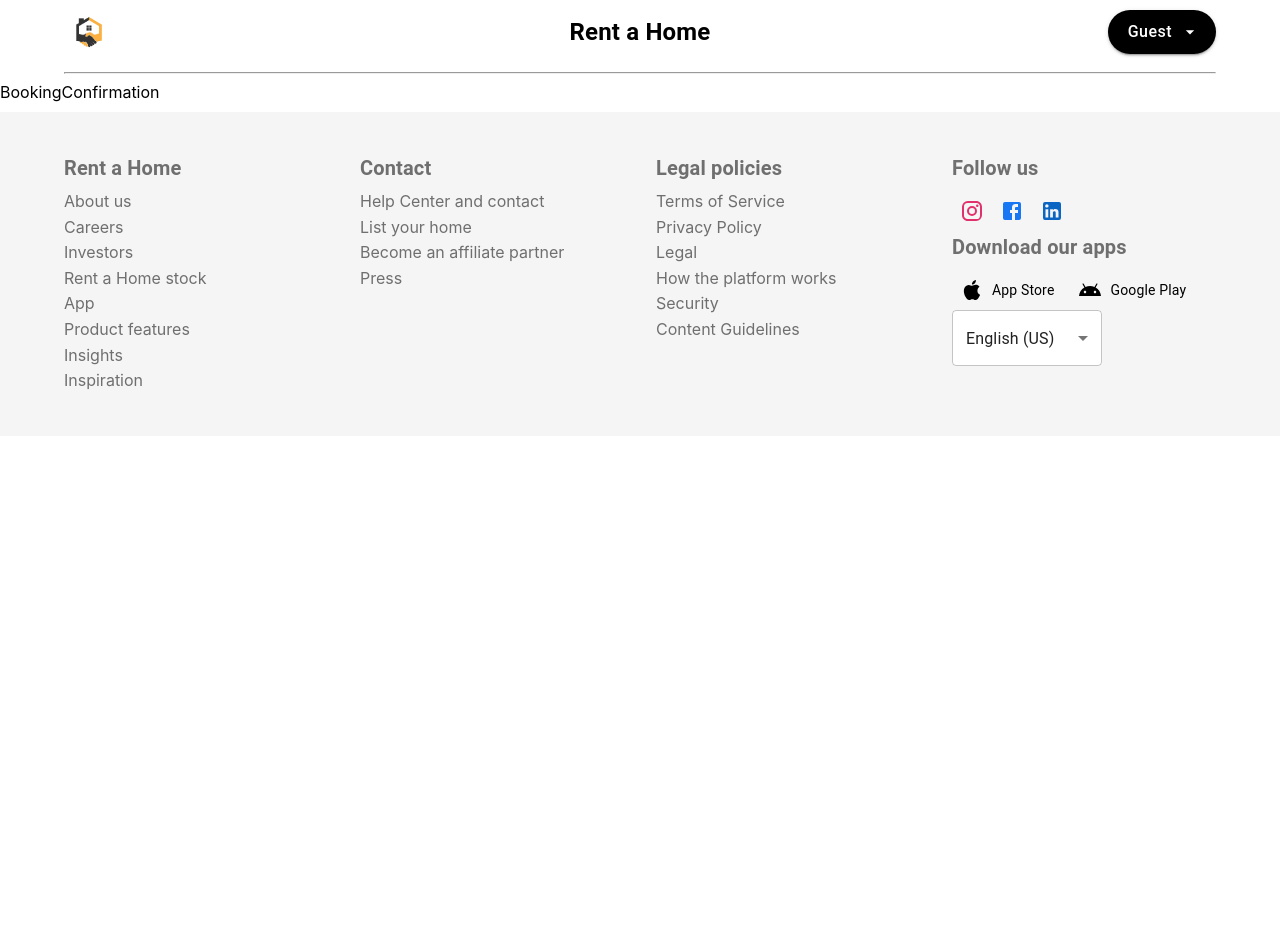
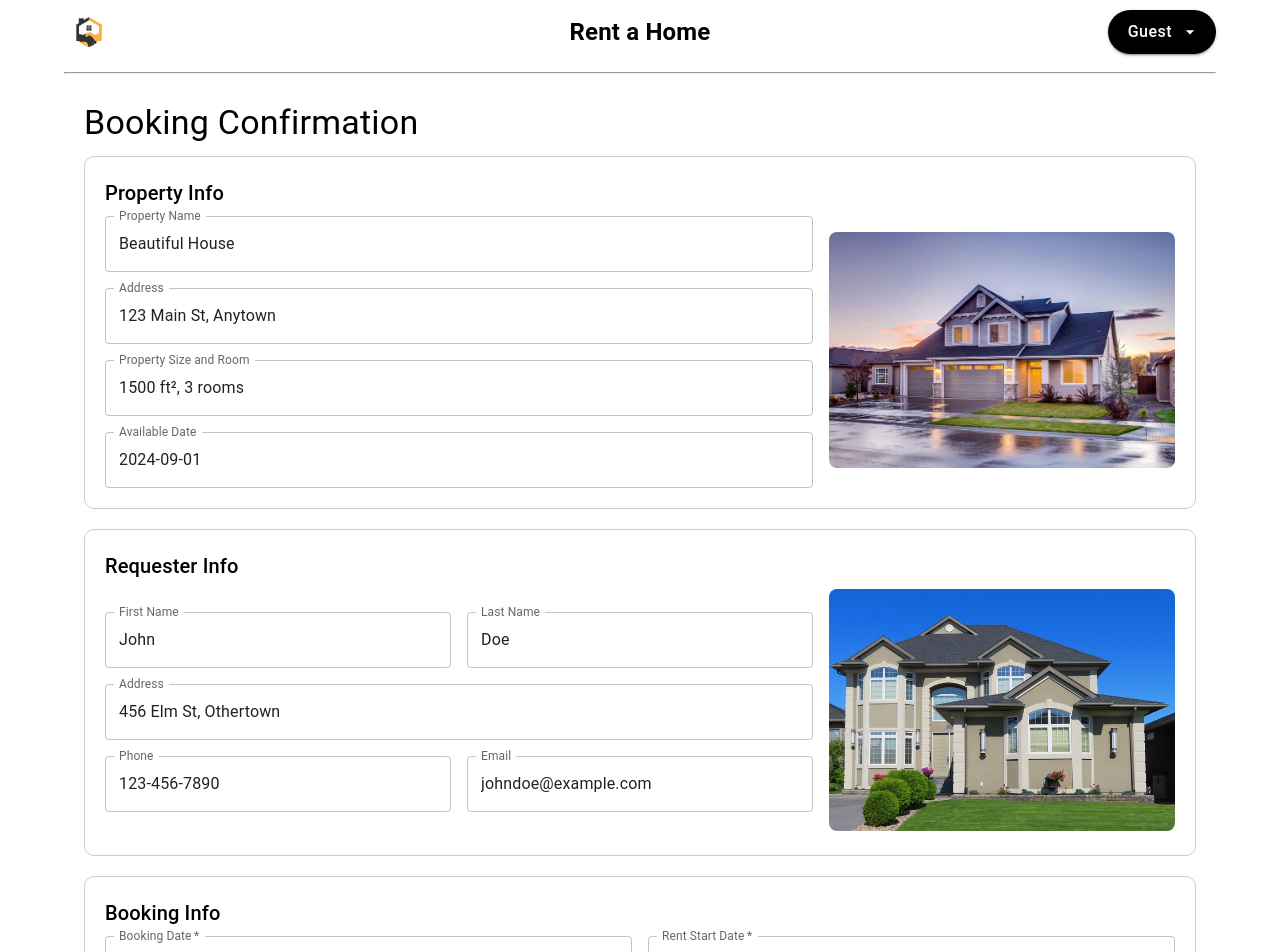
Before and after one commit to mayusuf/tolet-wap, a React (Create React App) app: page /booking-confirmation/1/1 in a window 1280 px wide. Shown: the top 952 px of the page. Before the commit the page ends 800 px from the top, so only its background shows below. Built offline with nearby package versions, Linux system fonts and the light colour scheme.

Commit message:
Booking Confirmation added

```diff
--- a/src/components/BookingConfirmation.jsx
+++ b/src/components/BookingConfirmation.jsx
@@ -1,9 +1,289 @@
-import React from 'react'
+import React, { useState } from "react";
+import {
+  Box,
+  Grid,
+  TextField,
+  Button,
+  Typography,
+  Container,
+} from "@mui/material";
+import { ToastContainer, toast } from "react-toastify";
+import "react-toastify/dist/ReactToastify.css";
+import Swal from "sweetalert2";
+import { useNavigate } from "react-router-dom";
 
 const BookingConfirmation = () => {
+  const navigate = useNavigate();
+
+  const [propertyInfo] = useState({
+    propertyName: "Beautiful House",
+    address: "123 Main St, Anytown",
+    sizeAndRoom: "1500 ft², 3 rooms",
+    description: "A beautiful house with a great view.",
+    rent: "$1500/month",
+    availableDate: "2024-09-01",
+    imageUrl: "/images/image-1.jpg",
+  });
+
+  const [requesterInfo] = useState({
+    firstName: "John",
+    lastName: "Doe",
+    address: "456 Elm St, Othertown",
+    phone: "123-456-7890",
+    email: "johndoe@example.com",
+    imageUrl: "/images/image-2.jpg",
+  });
+
+  const [bookingInfo, setBookingInfo] = useState({
+    bookingDate: "",
+    rentStartDate: "",
+    instructions: "",
+  });
+
+  const handleInputChange = (e) => {
+    const { name, value } = e.target;
+    setBookingInfo({
+      ...bookingInfo,
+      [name]: value,
+    });
+  };
+
+  const handleSubmit = (e) => {
+    e.preventDefault();
+
+    Swal.fire({
+      title: "Are you sure?",
+      text: "Do you want to proceed with the booking?",
+      icon: "warning",
+      showCancelButton: true,
+      confirmButtonText: "Yes, book it!",
+      cancelButtonText: "No, cancel!",
+    }).then((result) => {
+      if (result.isConfirmed) {
+        toast.success("Booking request submitted successfully!", {
+          onClose: () => {
+            navigate(-1); // Navigate to the previous page
+          },
+        });
+      }
+    });
+  };
+
   return (
-    <div>BookingConfirmation</div>
-  )
-}
+    <Container maxWidth="lg">
+      <Box sx={{ padding: "20px" }}>
+        <Typography variant="h4" gutterBottom>
+          Booking Confirmation
+        </Typography>
+        <form onSubmit={handleSubmit}>
+          <Box
+            sx={{
+              border: "1px solid #ccc",
+              borderRadius: "10px",
+              padding: "20px",
+              marginBottom: "20px",
+            }}
+          >
+            <Typography variant="h6" gutterBottom>
+              Property Info
+            </Typography>
+            <Grid container spacing={2} alignItems="center">
+              <Grid item xs={12} sm={6} md={8}>
+                <Grid container spacing={2}>
+                  <Grid item xs={12}>
+                    <TextField
+                      label="Property Name"
+                      value={propertyInfo.propertyName}
+                      fullWidth
+                      InputProps={{
+                        readOnly: true,
+                      }}
+                    />
+                  </Grid>
+                  <Grid item xs={12}>
+                    <TextField
+                      label="Address"
+                      value={propertyInfo.address}
+                      fullWidth
+                      InputProps={{
+                        readOnly: true,
+                      }}
+                    />
+                  </Grid>
+                  <Grid item xs={12}>
+                    <TextField
+                      label="Property Size and Room"
+                      value={propertyInfo.sizeAndRoom}
+                      fullWidth
+                      InputProps={{
+                        readOnly: true,
+                      }}
+                    />
+                  </Grid>
+                  <Grid item xs={12}>
+                    <TextField
+                      label="Available Date"
+                      value={propertyInfo.availableDate}
+                      fullWidth
+                      InputProps={{
+                        readOnly: true,
+                      }}
+                    />
+                  </Grid>
+                </Grid>
+              </Grid>
+              <Grid item xs={12} sm={6} md={4}>
+                <Box
+                  component="img"
+                  src={propertyInfo.imageUrl}
+                  alt="Property"
+                  sx={{ width: "100%", height: "100%", objectFit: "cover", borderRadius: '8px' }}
+                />
+              </Grid>
+            </Grid>
+          </Box>
 
-export default BookingConfirmation
+          <Box
+            sx={{
+              border: "1px solid #ccc",
+              borderRadius: "10px",
+              padding: "20px",
+              marginBottom: "20px",
+            }}
+          >
+            <Typography variant="h6" gutterBottom>
+              Requester Info
+            </Typography>
+            <Grid container spacing={2} alignItems="center">
+              <Grid item xs={12} sm={6} md={8}>
+                <Grid container spacing={2}>
+                  <Grid item xs={12} sm={6}>
+                    <TextField
+                      label="First Name"
+                      value={requesterInfo.firstName}
+                      fullWidth
+                      InputProps={{
+                        readOnly: true,
+                      }}
+                    />
+                  </Grid>
+                  <Grid item xs={12} sm={6}>
+                    <TextField
+                      label="Last Name"
+                      value={requesterInfo.lastName}
+                      fullWidth
+                      InputProps={{
+                        readOnly: true,
+                      }}
+                    />
+                  </Grid>
+                  <Grid item xs={12}>
+                    <TextField
+                      label="Address"
+                      value={requesterInfo.address}
+                      fullWidth
+                      InputProps={{
+                        readOnly: true,
+                      }}
+                    />
+                  </Grid>
+                  <Grid item xs={12} sm={6}>
+                    <TextField
+                      label="Phone"
+                      value={requesterInfo.phone}
+                      fullWidth
+                      InputProps={{
+                        readOnly: true,
+                      }}
+                    />
+                  </Grid>
+                  <Grid item xs={12} sm={6}>
+                    <TextField
+                      label="Email"
+                      value={requesterInfo.email}
+                      fullWidth
+                      InputProps={{
+                        readOnly: true,
+                      }}
+                    />
+                  </Grid>
+                </Grid>
+              </Grid>
+              <Grid item xs={12} sm={6} md={4}>
+                <Box
+                  component="img"
+                  src={requesterInfo.imageUrl}
+                  alt="Requester"
+                  sx={{ width: "100%", height: "100%", objectFit: "cover", borderRadius: '8px' }}
+                />
+              </Grid>
+            </Grid>
+          </Box>
+
+          <Box
+            sx={{
+              border: "1px solid #ccc",
+              borderRadius: "10px",
+              padding: "20px",
+              marginBottom: "20px",
+            }}
+          >
+            <Typography variant="h6" gutterBottom>
+              Booking Info
+            </Typography>
+            <Grid container spacing={2}>
+              <Grid item xs={12} sm={6}>
+                <TextField
+                  label="Booking Date"
+                  type="date"
+                  name="bookingDate"
+                  value={bookingInfo.bookingDate}
+                  onChange={handleInputChange}
+                  fullWidth
+                  InputLabelProps={{ shrink: true }}
+                  required
+                />
+              </Grid>
+              <Grid item xs={12} sm={6}>
+                <TextField
+                  label="Rent Start Date"
+                  type="date"
+                  name="rentStartDate"
+                  value={bookingInfo.rentStartDate}
+                  onChange={handleInputChange}
+                  fullWidth
+                  InputLabelProps={{ shrink: true }}
+                  required
+                />
+              </Grid>
+              <Grid item xs={12}>
+                <TextField
+                  label="Instruction to Tenant"
+                  name="instructions"
+                  value={bookingInfo.instructions}
+                  onChange={handleInputChange}
+                  fullWidth
+                  multiline
+                  rows={4}
+                />
+              </Grid>
+            </Grid>
+          </Box>
+
+          <Box sx={{ textAlign: "right", marginTop: "20px" }}>
+            <Button
+              variant="contained"
+              color="primary"
+              type="submit"
+            >
+              Confirm Booking
+            </Button>
+          </Box>
+        </form>
+        <ToastContainer position="bottom-center" />
+      </Box>
+    </Container>
+  );
+};
+
+export default BookingConfirmation;
--- a/src/components/BookingProperty.jsx
+++ b/src/components/BookingProperty.jsx
@@ -66,6 +66,7 @@ const BookingProperty = () => {
       cancelButtonText: "No, cancel!",
     }).then((result) => {
       if (result.isConfirmed) {
+
         toast.success("Booking request submitted successfully!", {
             onClose: () => {
                 navigate("/");
```
